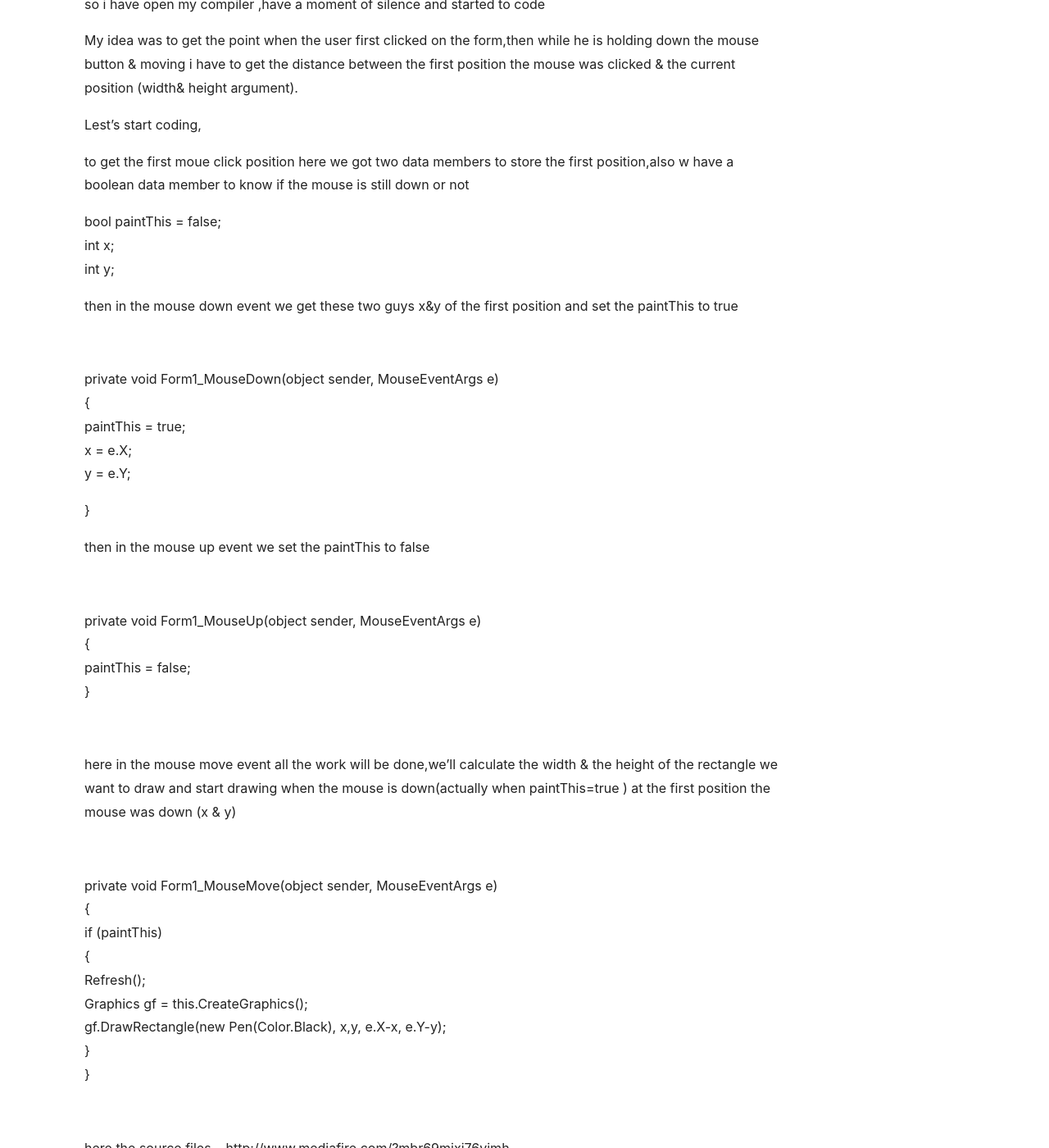
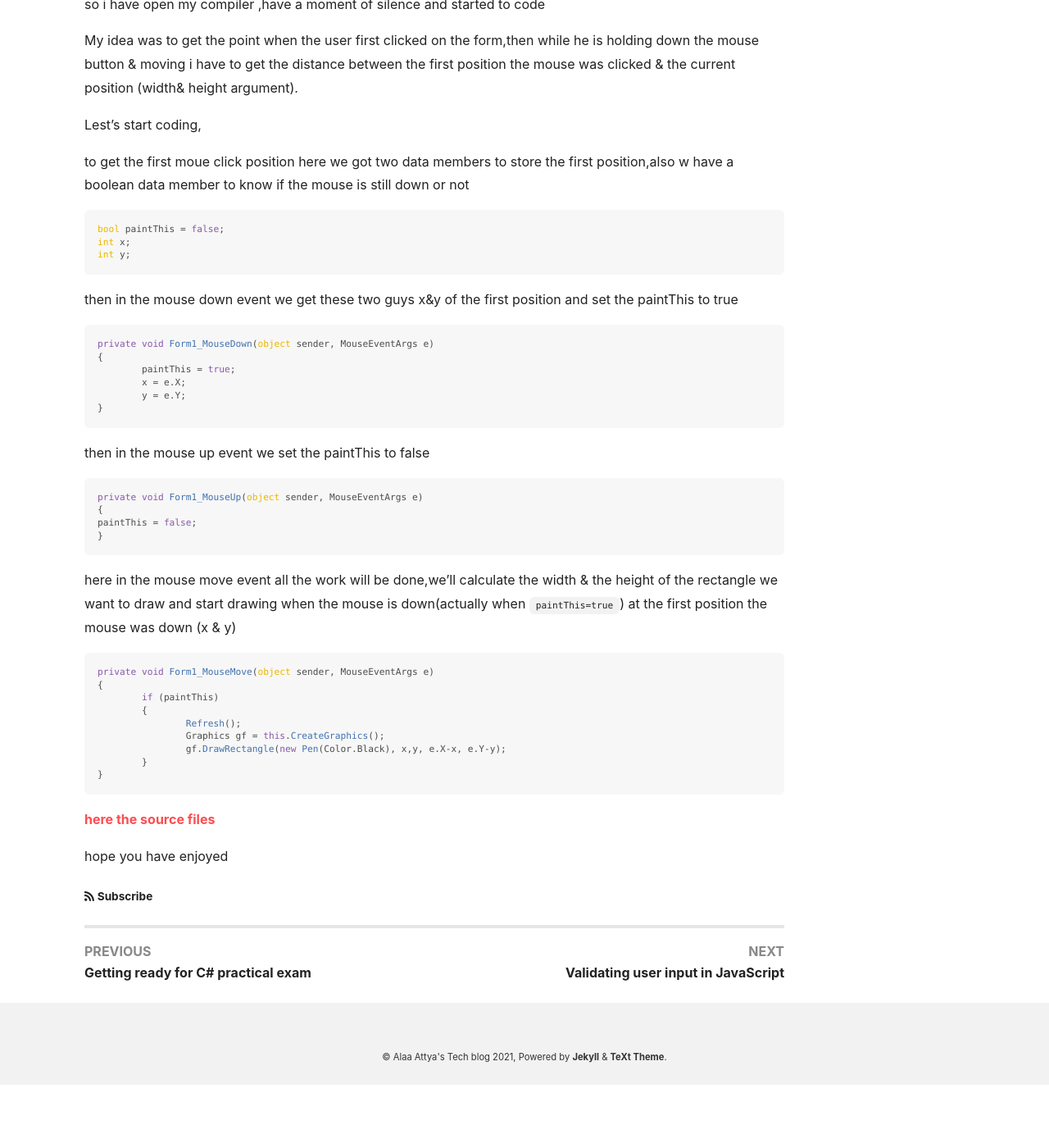
Before and after one commit to AlaaAttya/my-blog, a Jekyll site: the page built from _posts/2011-12-30-free-drawing-trick-in-c.md, in a window 1280 px wide and 1400 px high, scrolled down 347 px. Shown: the whole window at 82% size. Built offline with Jekyll 4.4.1, drawn with Linux system fonts in a browser that asks for light colours; nearby versions of some CDN libraries; comment, search, counter and statistics services are not loaded; after the commit the page ends 1670 px from its top, so only the background shows below that; some of the changed text lies outside the part shown.

Commit message:
update styles

````diff
--- a/_posts/2011-12-28-i-hate-matlab.markdown
+++ b/_posts/2011-12-28-i-hate-matlab.markdown
@@ -1,10 +1,10 @@
 ---
-id: 16
+id: 15
 title: I hate matlab
 date: 2011-12-28T19:13:07+00:00
 author: alaa
 layout: article
-guid:
+guid: 15
 categories: Uncategorized
 tags:
   - '#every day short stories #Numerical #Matlab'
--- a/_posts/2011-12-30-free-drawing-trick-in-c.md
+++ b/_posts/2011-12-30-free-drawing-trick-in-c.md
@@ -22,53 +24,46 @@ Lest&#8217;s start coding,
 
 to get the first moue click position here we got two data members to store the first position,also w have a boolean data member to know if the mouse is still down or not
 
+```c#
 bool paintThis = false;
 int x;
 int y;
+```
 
 then in the mouse down event we get these two guys x&y of the first position and set the paintThis to true
 
-&nbsp;
-
+```c#
 private void Form1_MouseDown(object sender, MouseEventArgs e)
 {
-paintThis = true;
-x = e.X;
-y = e.Y;
-
+	paintThis = true;
+	x = e.X;
+	y = e.Y;
 }
+```
 
 then in the mouse up event we set the paintThis to false
 
-&nbsp;
-
+```c#
 private void Form1_MouseUp(object sender, MouseEventArgs e)
 {
 paintThis = false;
 }
+```
 
-&nbsp;
+here in the mouse move event all the work will be done,we&#8217;ll calculate the width & the height of the rectangle we want to draw and start drawing when the mouse is down(actually when `paintThis=true`) at the first position the mouse was down (x & y)
 
-here in the mouse move event all the work will be done,we&#8217;ll calculate the width & the height of the rectangle we want to draw and start drawing when the mouse is down(actually when paintThis=true ) at the first position the mouse was down (x & y)
-
-&nbsp;
-
+```c#
 private void Form1_MouseMove(object sender, MouseEventArgs e)
 {
-if (paintThis)
-{
-Refresh();
-Graphics gf = this.CreateGraphics();
-gf.DrawRectangle(new Pen(Color.Black), x,y, e.X-x, e.Y-y);
+	if (paintThis)
+	{
+		Refresh();
+		Graphics gf = this.CreateGraphics();
+		gf.DrawRectangle(new Pen(Color.Black), x,y, e.X-x, e.Y-y);
+	}
 }
-}
+```
 
-&nbsp;
-
-here the source files    http://www.mediafire.com/?mbr69mixi76vimh
+[here the source files](http://www.mediafire.com/?mbr69mixi76vimh)
 
 hope you have enjoyed
-
-&nbsp;
-
-&nbsp;
````
Also changed, not shown: other parts of _posts/2011-12-30-free-drawing-trick-in-c.md (+2 -0 lines).
